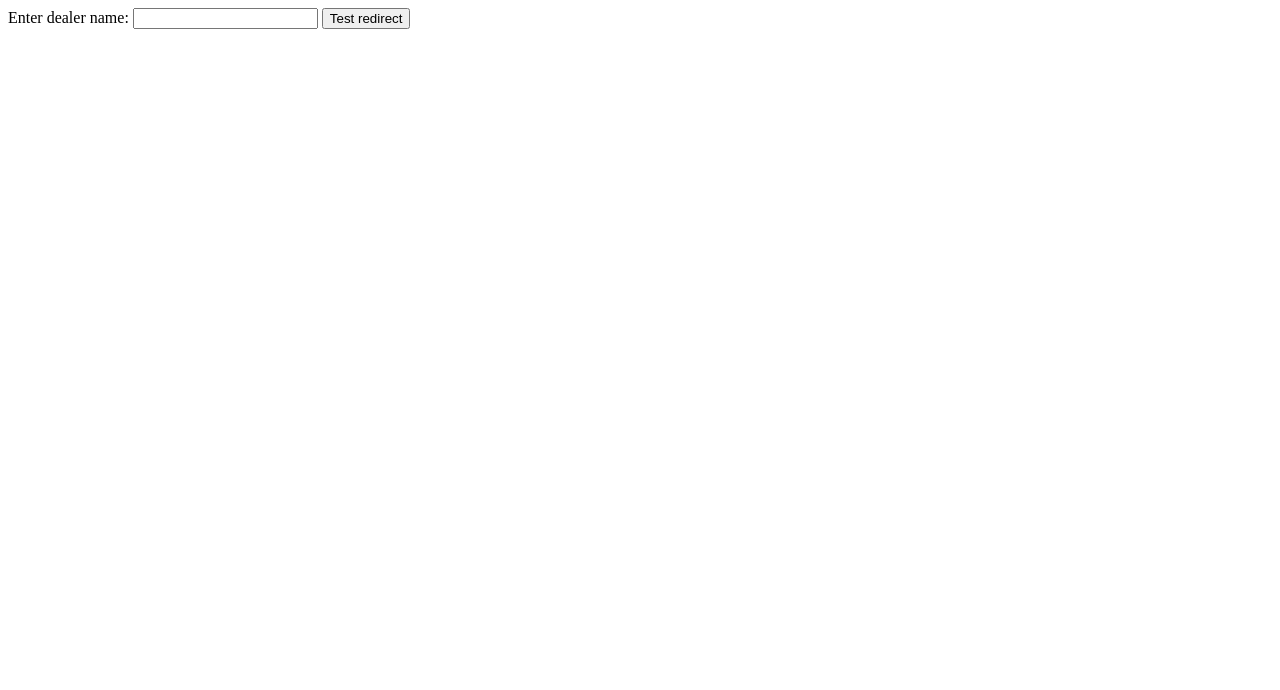
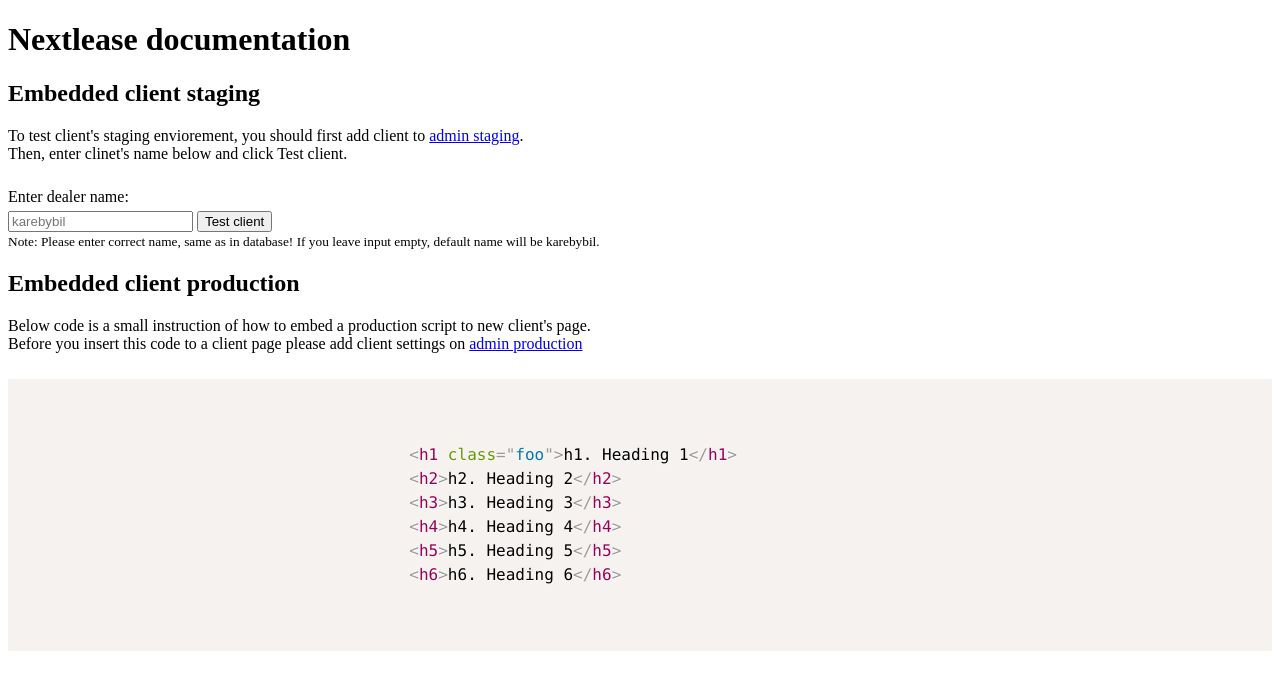
Before and after one commit to jasmin92/nextlease-staging, a plain HTML site: page index.html in a window 1280 px wide. Drawn offline with nearby package versions, Linux system fonts and the light colour scheme.

Commit message:
Documentation added

```diff
--- a/index.html
+++ b/index.html
@@ -4,17 +4,77 @@
     <meta charset="UTF-8">
     <meta name="viewport" content="width=device-width, initial-scale=1.0">
     <meta http-equiv="X-UA-Compatible" content="ie=edge">
-    <title>Document</title>
+    <meta name="EnlighterJS" content="Advanced javascript based syntax highlighting" data-indent="4" data-selector-block="pre" data-selector-inline="code" data-language="javascript" />
+    <title>Nextlease</title>
+    <link href="https://fonts.googleapis.com/css?family=Open+Sans:300,400,600&display=swap" rel="stylesheet">
+    <link href="bootstrap-grid.min.css" rel="stylesheet">
+    <link rel="stylesheet" href="style.css">
+    <link rel="stylesheet" href="prism.css">
+    <script src="prism.js"></script>
 </head>
 <body>
-    <span>Enter dealer name:</span>
-    <input id="dealerName" type="text">
-    <button id="redirectStaging">Test redirect</button>
+    <div class="container">
+        <div class="row justify-content-center">
+            <h1>Nextlease documentation</h1>
+        </div>
+        <div class="row">
+            <div class="col-md-6 col-12">
+                <div class="row">
+                    <div class="col-12">
+                        <h2>Embedded client staging</h2>
+                    </div>
+                </div>
+                <div class="row">
+                    <div class="col-12">
+                        To test client's staging enviorement, you should first add client to <a href="https://checkout.nextdev.se" target="_blank">admin staging</a>. <br>
+                        Then, enter clinet's name below and click Test client.
+                    </div>
+                    <div class="col-12" style="margin-top: 25px">
+                        <span>Enter dealer name:</span>
+                    </div>
+                    <div class="col-12" style="margin-top: 5px">
+                        <input id="dealerName" placeholder="karebybil" type="text">
+                        <button id="redirectStaging">Test client</button>
+                        <br>
+                        <div class="note">
+                            <small>
+                                Note: Please enter correct name, same as in database! If you leave input empty, default name will be karebybil.
+                            </small>
+                        </div>
+                    </div>
+                </div>
+            </div>
+            <div class="col-md-6 col-12">
+                <div class="row">
+                    <div class="col-12">
+                        <h2>Embedded client production</h2>
+                    </div>
+                    <div class="col-12">
+                        Below code is a small instruction of how to embed a production script to new client's page. <br>
+                        Before you insert this code to a client page please add client settings on <a href="redirect.nextlease.se">admin production</a> <br> <br>
+                    </div>
+                    <div class="col-12" >
+                        <pre class="row"><code class="language-markup">
+                            <script type="prism-html-markup">
+                                        <h1 class="foo">h1. Heading 1</h1>
+                                        <h2>h2. Heading 2</h2>
+                                        <h3>h3. Heading 3</h3>
+                                        <h4>h4. Heading 4</h4>
+                                        <h5>h5. Heading 5</h5>
+                                        <h6>h6. Heading 6</h6>
+                            </script>
+                        </code></pre>
+                    </div>
+                </div>
+            </div>
+        </div>
+    </div>
 </body>
     <script>
         document.getElementById('redirectStaging').addEventListener('click', function (){
             var dealer = document.getElementById('dealerName').value;
-            window.location.href = './dealer.html?dealer=' + dealer;
+            var url = './dealer.html?dealer=' + dealer;
+            window.open(url, '_blank');
         })
     </script>
 </html>
```
Also changed, not shown: dealer.html (+3 -3 lines).
